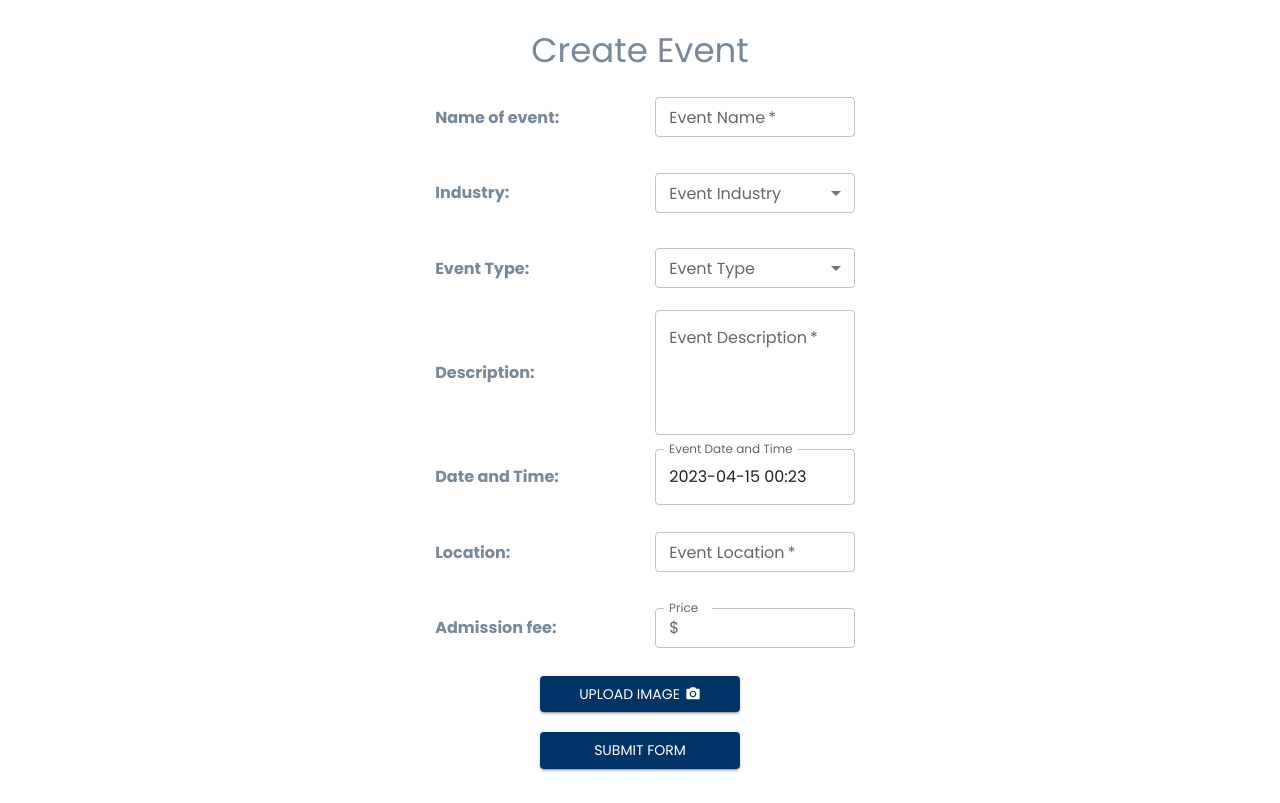
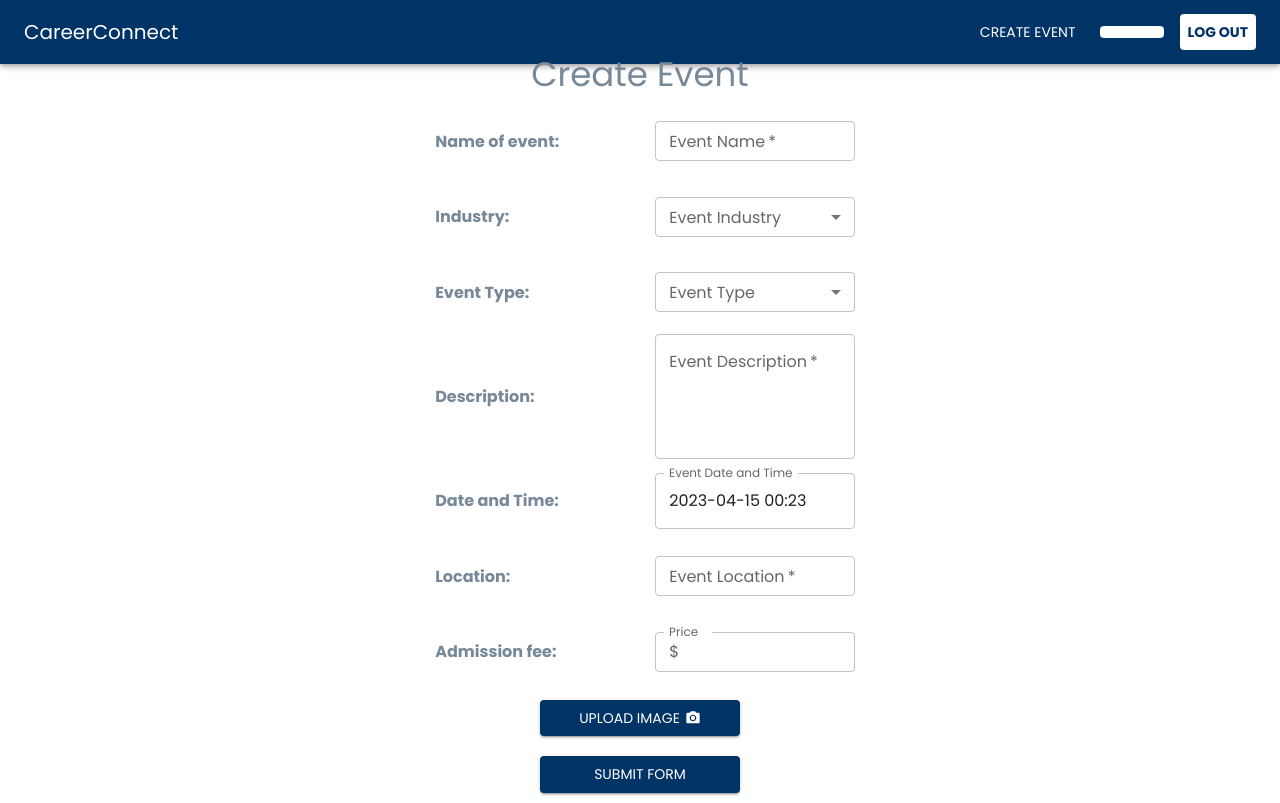
Before and after one commit to larkinaj/atc-event-management, a React app: page /create-event in a window 1280 px wide. Built offline with nearby package versions, Linux system fonts and the light colour scheme.

Commit message:
progress

```diff
--- a/src/client/App.js
+++ b/src/client/App.js
@@ -41,21 +41,7 @@ const App = () => {
   useEffect(() => {
 
   }, []);
-  const [currentUser, setCurrentUser] = useState(
-    {
-
-    user_id: 1,
-    username: "stekim4",
-    password_: "",
-    first_name: "Steven",
-    last_name: "Kim",
-    email: "steven.kim@codesmith.io",
-    bio: "Hi my name is Steven.",
-    industry: "Information Technology",
-    user_resume: null,
-    picture: null,
-  }
-  )
+  const [currentUser, setCurrentUser] = useState({});
 
 
   return (
--- a/src/client/CreateEvent.js
+++ b/src/client/CreateEvent.js
@@ -18,10 +18,14 @@ import { LocalizationProvider } from "@mui/x-date-pickers/LocalizationProvider";
 import { DateTimePicker } from "@mui/x-date-pickers/DateTimePicker";
 import dayjs from "dayjs";
 import { PhotoCamera } from "@mui/icons-material";
-import { useParams } from "react-router-dom";
+import { Navigate, useParams } from "react-router-dom";
+import { Link as RouterLink, useNavigate } from 'react-router-dom';
 import "./styles/create-event.css";
+import Header from "./Header";
 
 const CreateEvent = (props) => {
+
+  const navigate = useNavigate();
 
   const [eventDateTime, setEventDateTime] = useState(dayjs(new Date()));
   const { id } = useParams()
@@ -130,12 +134,24 @@ const CreateEvent = (props) => {
       console.log('database response',response);
     }
 
+    props.setEventDetails({
+      nameOfEvent: '',
+      industryOfEvent: '',
+      typeOfEvent: '',
+      descriptionOfEvent: '',
+      locationOfEvent: '',
+      priceOfEvent: '',
+      imageOfEvent: '',
+    });
+    navigate("/dashboard");
   };
 
 
   const formTitle = id ? "Edit Event" : "Create Event";
 
   return (
+    <div>
+      <Header currentUser={props.currentUser}/>
     <div className="createEventPage">
       <Typography variant="h4" sx={{ margin: "0.5rem" }}>{formTitle}</Typography>
       <div className="createEventBox">
@@ -298,6 +314,7 @@ const CreateEvent = (props) => {
         </Button>
       </div>
     </div>
+    </div>
   );
 };
 
--- a/src/client/Dashboard.js
+++ b/src/client/Dashboard.js
@@ -33,17 +33,17 @@ import Header from "./Header";
 import testEvents from "./testEvent";
 
 const Dashboard = (props) => {
-  console.log('current user', props.currentUser)
+  console.log("current user", props.currentUser);
   const [events, updateEvents] = React.useState([]); // Raw events array
   const [eventCards, updateEventCards] = React.useState([]); // Array of event cards
 
   useEffect(() => {
     readEventsRequest().then((data) => {
       data = data.sort((a, b) => {
-        let dateA = new Date(a.date_time)
-        let dateB = new Date(b.date_time)
-        return dateA - dateB
-      })
+        let dateA = new Date(a.date_time);
+        let dateB = new Date(b.date_time);
+        return dateA - dateB;
+      });
       console.log(data);
       updateEvents(data);
       data = mapEvents(data);
@@ -200,32 +200,15 @@ const Dashboard = (props) => {
 
   return (
     <div>
-      <Header />
+      <Header currentUser={props.currentUser} />
       <div className="dashboard">
         <Grid container className="queryBar" spacing={2}>
           <Grid item className="search-items">
             <TextField
-              id="search-bar"
               className="search-items"
               onChange={searchChange}
               variant="outlined"
               placeholder="Search..."
-              size="small"
-              // InputProps={{
-              //   endAdornment: (
-              //     <InputAdornment position="end">
-              //       <IconButton
-              //         onClick={searchEvents}
-              //         className="searchIcon"
-              //         type="button"
-              //         sx={{ p: "10px" }}
-              //         aria-label="search"
-              //       >
-              //         <Search className="searchIcon" />
-              //       </IconButton>
-              //     </InputAdornment>
-              //   ),
-              // }}
             />
           </Grid>
           <Grid item className="search-items">
@@ -237,6 +220,7 @@ const Dashboard = (props) => {
                 onChange={dateChange}
                 slots={{ field: SingleInputDateRangeField }}
                 label="Pick a date"
+                s
               />
             </LocalizationProvider>
           </Grid>
@@ -291,8 +275,21 @@ const Dashboard = (props) => {
             </FormControl>
           </Grid>
           <Grid item className="search-items">
-          <Button variant="contained" sx={{ paddingLeft: "40px", paddingRight: "40px", paddingTop: "14px", paddingBottom: "14px" }}>Search</Button>
-        </Grid>
+            <Button
+              variant="contained"
+              sx={{
+                paddingLeft: "40px",
+                paddingRight: "40px",
+                paddingTop: "15.75px",
+                paddingBottom: "15.75px",
+                backgroundColor: "#003366",
+                "&:hover": { backgroundColor: "#00274d" },
+              }}
+              onClick={searchEvents}
+            >
+              Search
+            </Button>
+          </Grid>
         </Grid>
         <div className="allCardsWrapper">
           <Grid container spacing={2}>
--- a/src/client/Header.js
+++ b/src/client/Header.js
@@ -1,25 +1,83 @@
-import React from 'react';
-import { Link as RouterLink } from 'react-router-dom';
-import AppBar from '@mui/material/AppBar';
-import Toolbar from '@mui/material/Toolbar';
-import Typography from '@mui/material/Typography';
-import Button from '@mui/material/Button';
-import Box from '@mui/material/Box';
-import './styles/header.css';
+import React from "react";
+import { Link as RouterLink } from "react-router-dom";
+import AppBar from "@mui/material/AppBar";
+import Toolbar from "@mui/material/Toolbar";
+import Typography from "@mui/material/Typography";
+import Button from "@mui/material/Button";
+import Box from "@mui/material/Box";
+import "./styles/header.css";
+import { useNavigate } from "react-router-dom";
 
 const Header = (props) => {
+
+  const navigate = useNavigate();
+
   return (
-    <AppBar position="static" sx={{ backgroundColor: '#003366' }}>
+    <AppBar position="static" sx={{ backgroundColor: "#003366" }}>
       <Toolbar>
-        <Typography variant="h6" component={RouterLink} to="/" sx={{ flexGrow: 1, color: '#ffffff', textDecoration: 'none' }}>
+        <Typography
+          variant="h6"
+          component={RouterLink}
+          to={"/dashboard"}
+          sx={{ flexGrow: 1, color: "#ffffff", textDecoration: "none" }}
+        >
           CareerConnect
         </Typography>
         <Box>
-          <Button component={RouterLink} to="/create-event" sx={{ color: '#ffffff', textDecoration: 'none' }}>
+          <Button
+            component={RouterLink}
+            to="/create-event"
+            sx={{ color: "#ffffff", textDecoration: "none" }}
+          >
             Create Event
           </Button>
-          <Button component={RouterLink} to={`/profile/${props.currentUser.username}`} sx={{ backgroundColor: '#ffffff', color: '#003366', textDecoration: 'none', marginLeft: '16px', fontWeight: 'bold', '&:hover': { backgroundColor: '#1976D2', color: '#FFFFFF' } }}>
+          <Button
+            component={RouterLink}
+            to={`/profile/${props.currentUser.username}`}
+            sx={{
+              backgroundColor: "#ffffff",
+              color: "#003366",
+              textDecoration: "none",
+              marginLeft: "16px",
+              fontWeight: "bold",
+              "&:hover": { backgroundColor: "#1976D2", color: "#FFFFFF" },
+            }}
+          >
             {props.currentUser.username}
+          </Button>
+          <Button
+            component={RouterLink}
+            // to={"/"}
+            sx={{
+              backgroundColor: "#ffffff",
+              color: "#003366",
+              textDecoration: "none",
+              marginLeft: "16px",
+              fontWeight: "bold",
+              "&:hover": { backgroundColor: "#1976D2", color: "#FFFFFF" },
+            }}
+            onClick={ async () => {
+              try {
+                const response = await fetch("http://localhost:3000/api/users/logout", {
+                  method: 'DELETE',
+                  credentials: 'include',
+                  headers: {
+                    "Content-Type": "application/json",
+                  }
+                })
+                if (response.status === 200) {
+                  console.log("Logged out successfully");
+                  navigate("/");
+                }
+                else {
+                  console.error('Error deleting event:', response.status);
+                }
+              } catch(err) {
+                console.error('Error deleting event:', err);
+              }
+            }}
+          >
+            Log Out
           </Button>
         </Box>
       </Toolbar>
--- a/src/client/LandingPage.js
+++ b/src/client/LandingPage.js
@@ -10,6 +10,7 @@ import { PropaneSharp } from "@mui/icons-material";
 const LandingPage = (props) => {
   const navigate = useNavigate();
   const [loginStatus, setLoginStatus] = React.useState(); // Raw events array
+
   const loginUser = (event) => {
     event.preventDefault();
     let credentials = {
@@ -109,6 +110,31 @@ const LandingPage = (props) => {
             <div className="loginInputs">
               <h2>Login</h2>
               <TextField
+                fullWidth
+                required
+                variant="outlined"
+                margin="normal"
+                label="Username"
+                name="userLogin"
+                // value={formValues.username}
+                // onChange={handleChange}
+                size="small"
+                className="custom-margin"
+              />
+              <TextField
+                fullWidth
+                required
+                variant="outlined"
+                margin="normal"
+                label="Password"
+                name="passLogin"
+                type="password"
+                // value={formValues.password}
+                // onChange={handleChange}
+                size="small"
+                className="custom-margin"
+              />
+              {/* <TextField
                 required
                 id="outlined-required"
                 name="userLogin"
@@ -162,7 +188,7 @@ const LandingPage = (props) => {
                     },
                   },
                 }}
-              />
+              /> */}
             </div>
             <span style={{color: "red" }}>
               {loginStatus}
--- a/src/client/ProfilePage.js
+++ b/src/client/ProfilePage.js
@@ -154,7 +154,7 @@ const ProfilePage = (props) => {
                     </Button>
                     <Button
                       sx={{ marginTop: 1 }}
-                      onClick={() => editEventButton(event)}
+                      onClick={() => deleteEventButton(event.event_id)}
                     >
                       Delete Event
                     </Button>
@@ -222,7 +222,7 @@ const ProfilePage = (props) => {
 
   return (
     <div>
-      <Header />
+      <Header currentUser={props.currentUser}/>
       <div className="profile-page">
         <div className="user-info-column">
           <Avatar
--- a/src/client/styles/create-event.css
+++ b/src/client/styles/create-event.css
@@ -3,7 +3,7 @@
   justify-content: center;
   flex-direction: column;
   align-items: center;
-  height: 100vh;
+  height: 90vh;
 }
 
 .createEventPage h4 {
--- a/src/client/styles/dashboard.css
+++ b/src/client/styles/dashboard.css
@@ -28,11 +28,6 @@ body {
   padding: 0 !important;
 }
 
-#search-bar {
-  height: 28.75px;
-  padding: 16.5px;
-}
-
 .search-date {
   width: 300px;
 }
--- a/src/client/styles/profile-page.css
+++ b/src/client/styles/profile-page.css
@@ -1,7 +1,7 @@
 .profile-page {
   display: flex;
   margin-top: 2rem;
-  height: 100vh;
+  height: 90vh;
 }
 
 .user-info-column {
```
